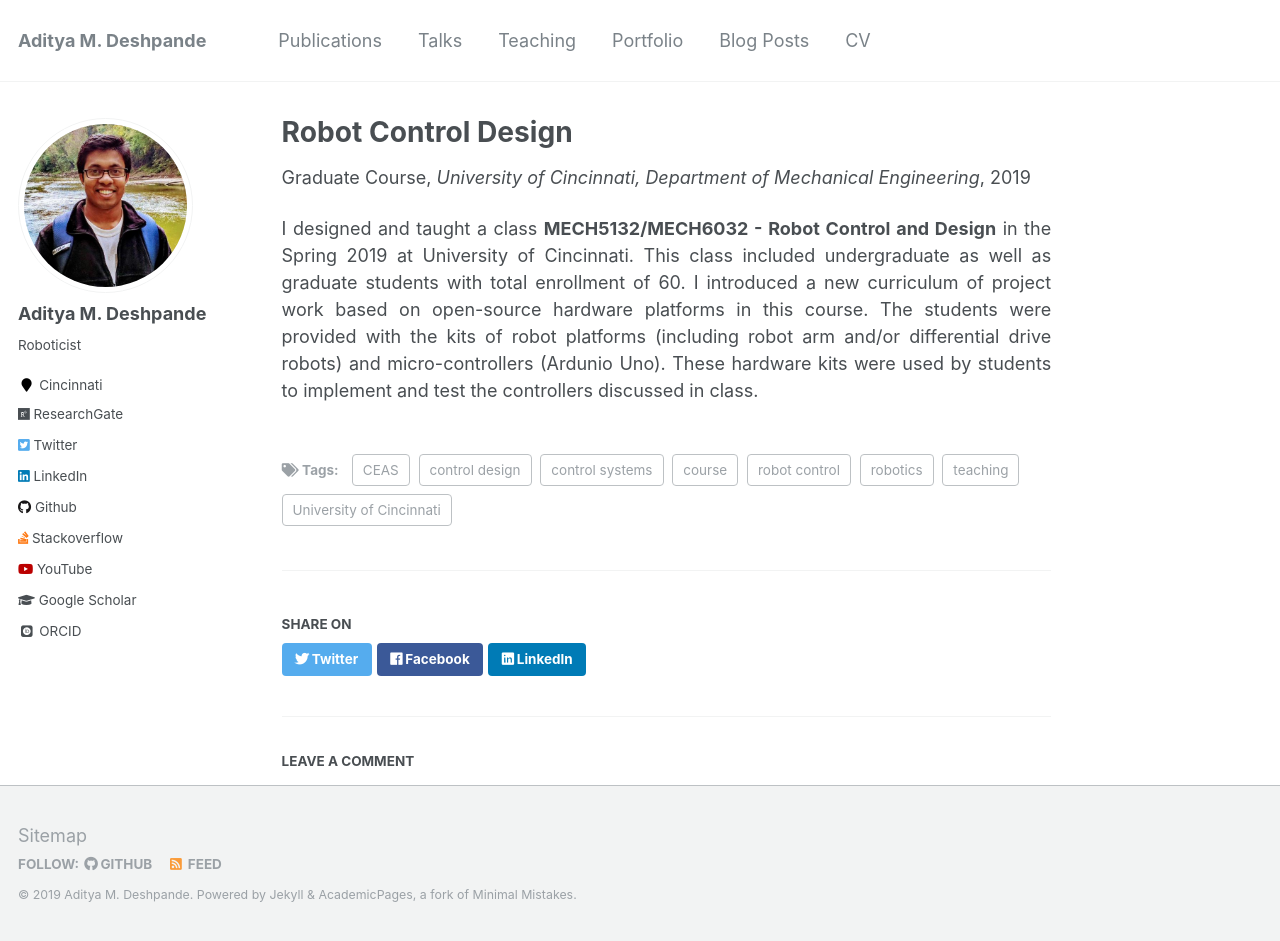
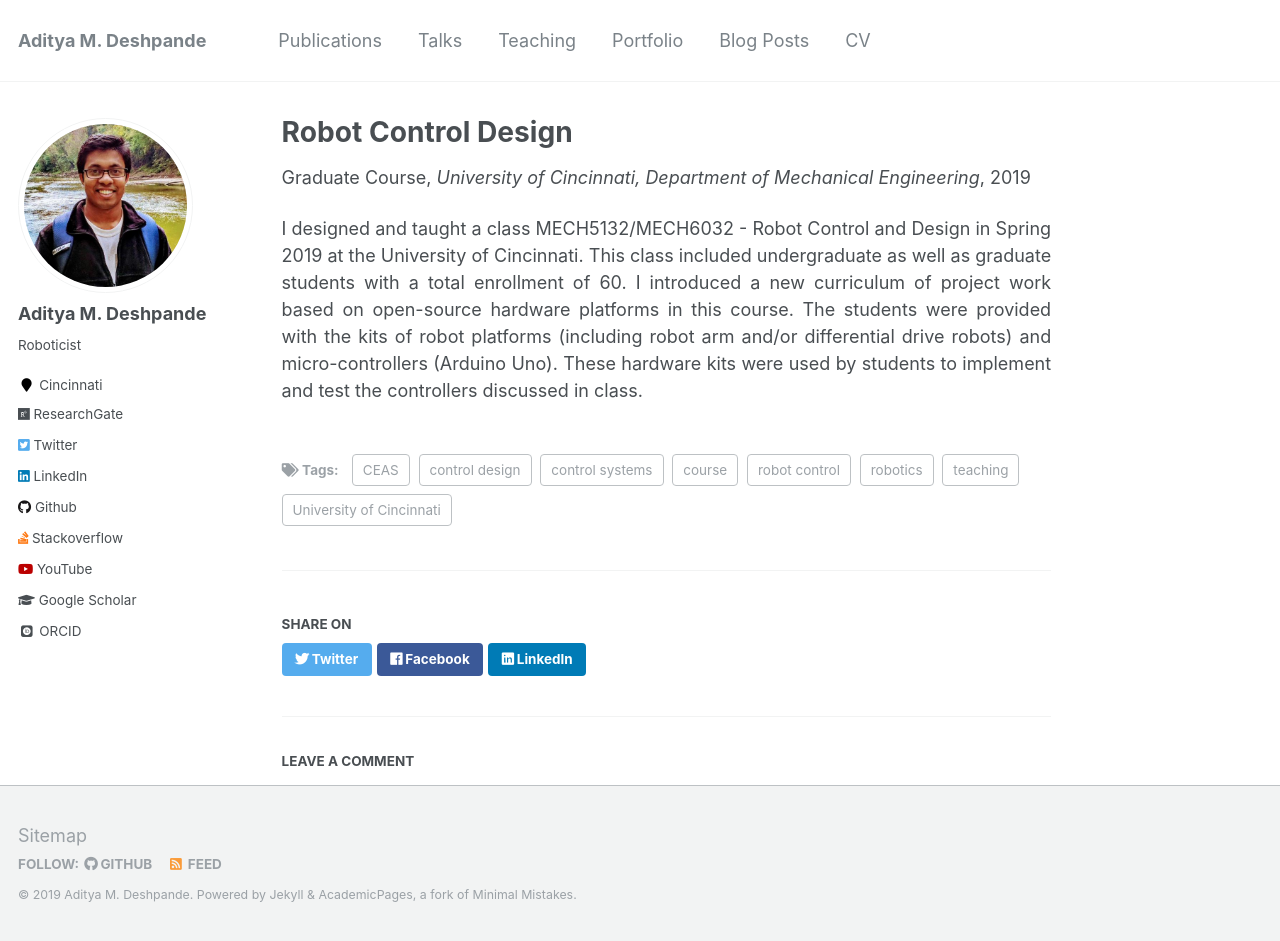
Before and after one commit to adipandas/adipandas.github.io, a Jekyll site: the page built from _teaching/2019-01-14-spring-teaching-1.md, in a window 1280 px wide and 941 px high. Built offline with Jekyll 4.4.1, drawn with Linux system fonts in a browser that asks for light colours; some web fonts are replaced; comment, search, counter and statistics services are not loaded.

Commit message:
Update 2019-01-14-spring-teaching-1.md

```diff
--- a/_teaching/2019-01-14-spring-teaching-1.md
+++ b/_teaching/2019-01-14-spring-teaching-1.md
@@ -7,7 +7,7 @@
 date: 2019-01-14
 location: "Cincinnati, Ohio"
 
-excerpt: "I designed and taught a class <b>MECH5132/MECH6032 - Robot Control and Design</b> in the Spring 2019 at University of Cincinnati. This class included undergraduate as well as graduate students with total enrollment of 60. I introduced a new curriculum of project work based on open-source hardware platforms in this course. The students were provided with the kits of robot platforms (including robot arm and/or differential drive robots) and micro-controllers (Ardunio Uno). These hardware kits were used by students to implement and test the controllers discussed in class. Click [here](https://adipandas.github.io/teaching/2019-spring-teaching-1) to read more."
+excerpt: "I designed and taught a class MECH5132/MECH6032 - Robot Control and Design in Spring 2019 at the University of Cincinnati. This class included undergraduate as well as graduate students with a total enrollment of 60. I introduced a new curriculum of project work based on open-source hardware platforms in this course. The students were provided with the kits of robot platforms (including robot arm and/or differential drive robots) and micro-controllers (Arduino Uno). These hardware kits were used by students to implement and test the controllers discussed in class. Click [here](https://adipandas.github.io/teaching/2019-spring-teaching-1) to read more."
 
 tags:
   - teaching
@@ -20,4 +20,4 @@
   - CEAS
 ---
 
-I designed and taught a class <b>MECH5132/MECH6032 - Robot Control and Design</b> in the Spring 2019 at University of Cincinnati. This class included undergraduate as well as graduate students with total enrollment of 60. I introduced a new curriculum of project work based on open-source hardware platforms in this course. The students were provided with the kits of robot platforms (including robot arm and/or differential drive robots) and micro-controllers (Ardunio Uno). These hardware kits were used by students to implement and test the controllers discussed in class.
+I designed and taught a class MECH5132/MECH6032 - Robot Control and Design in Spring 2019 at the University of Cincinnati. This class included undergraduate as well as graduate students with a total enrollment of 60. I introduced a new curriculum of project work based on open-source hardware platforms in this course. The students were provided with the kits of robot platforms (including robot arm and/or differential drive robots) and micro-controllers (Arduino Uno). These hardware kits were used by students to implement and test the controllers discussed in class.
```
